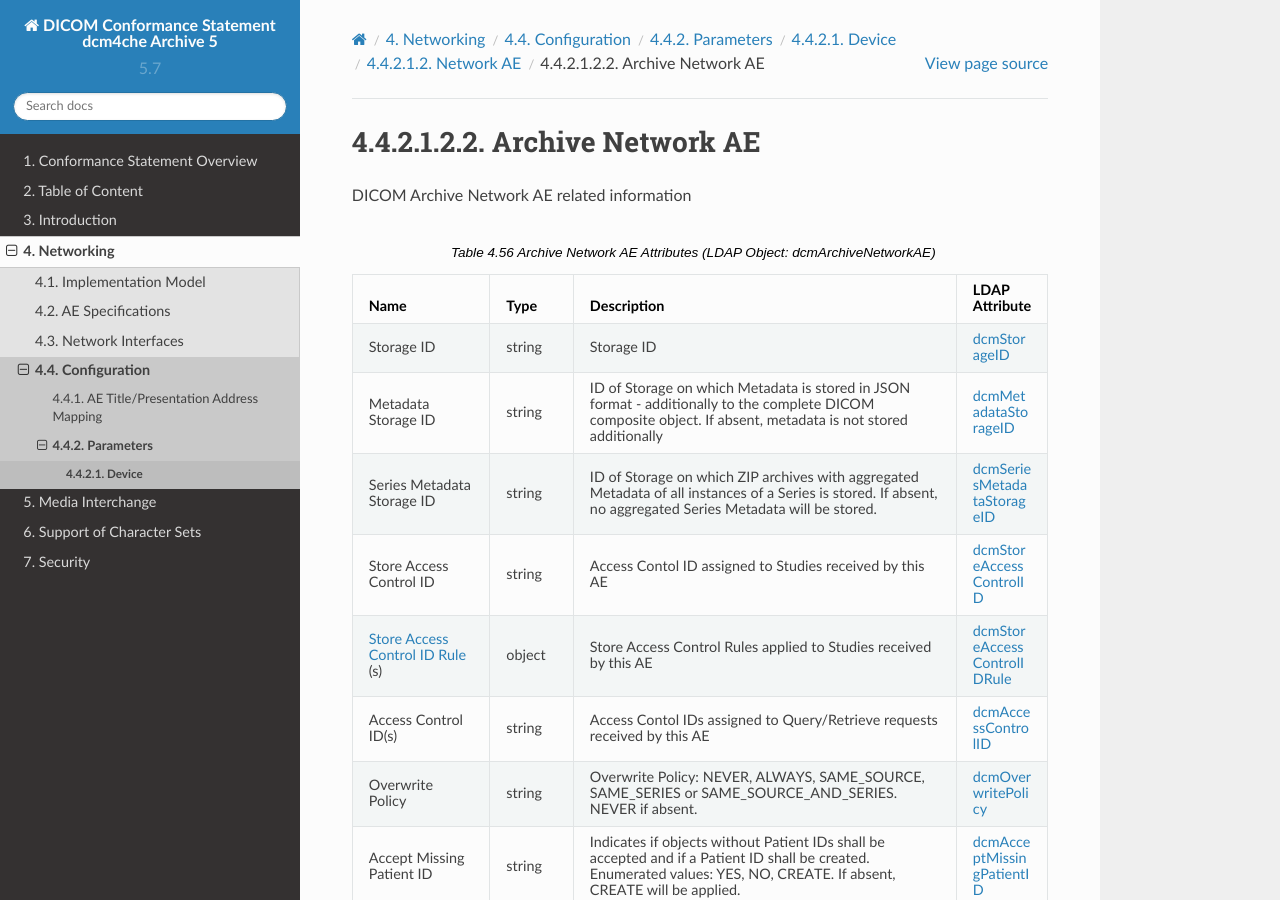
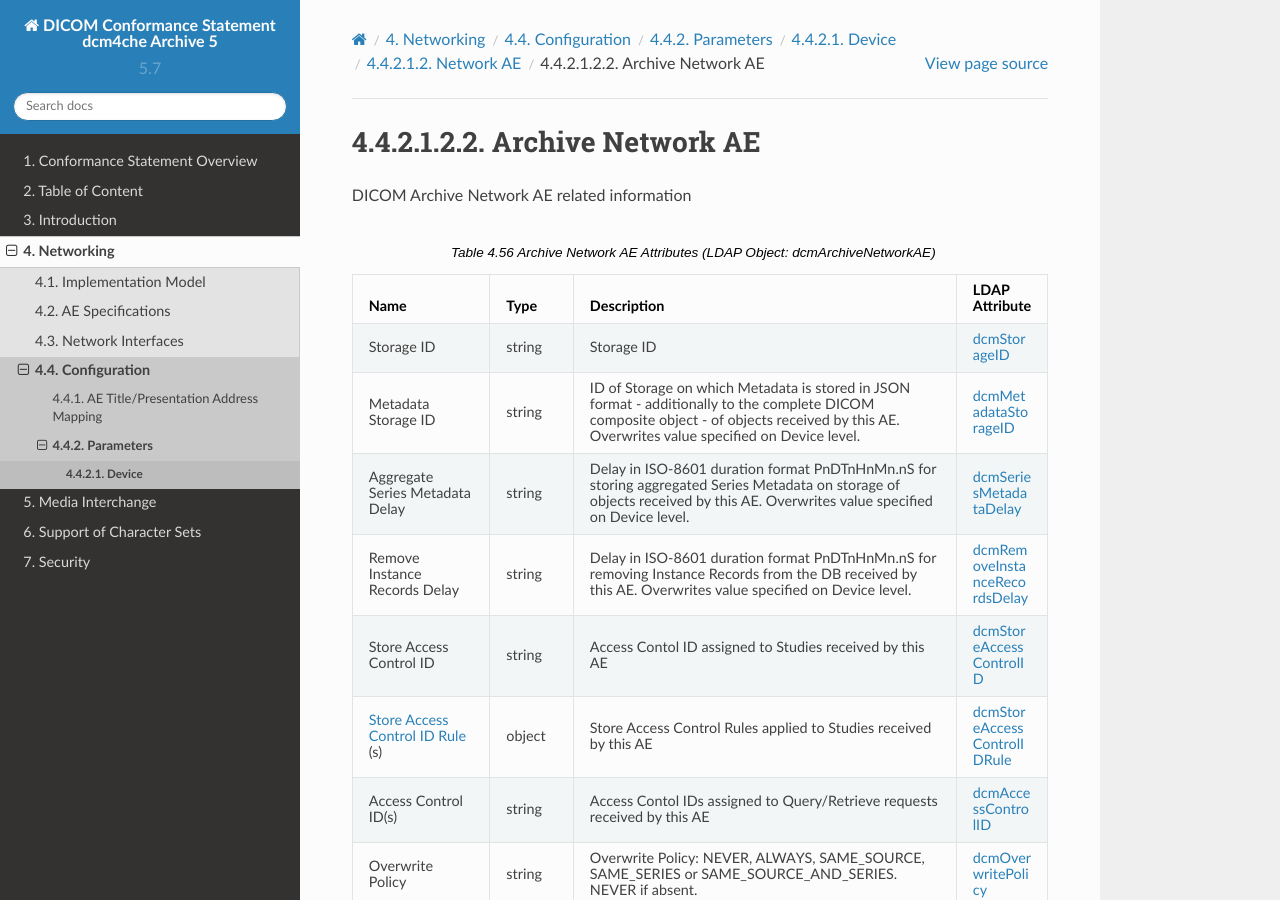
Before and after one commit to dcm4che/dcm4chee-arc-cs, a Sphinx documentation site: the page built from docs/networking/config/archiveNetworkAE.rst, in a window 1280 px wide and 900 px high. Built offline with Sphinx 7.4.7 and the Read the Docs theme 2.0.0, drawn with Linux system fonts in a browser that asks for light colours.

Commit message:
dcm4che/dcm4chee-arc-light#470: Delete Instance Records of Series from DB after configurable delay

```diff
--- a/docs/networking/config/archiveNetworkAE.rst
+++ b/docs/networking/config/archiveNetworkAE.rst
@@ -11,14 +11,18 @@
     .. _dcmStorageID:
 
     dcmStorageID_"
-    "Metadata Storage ID",string,"ID of Storage on which Metadata is stored in JSON format - additionally to the complete DICOM composite object. If absent, metadata is not stored additionally","
+    "Metadata Storage ID",string,"ID of Storage on which Metadata is stored in JSON format - additionally to the complete DICOM composite object - of objects received by this AE. Overwrites value specified on Device level.","
     .. _dcmMetadataStorageID:
 
     dcmMetadataStorageID_"
-    "Series Metadata Storage ID",string,"ID of Storage on which ZIP archives with aggregated Metadata of all instances of a Series is stored. If absent, no aggregated Series Metadata will be stored.","
-    .. _dcmSeriesMetadataStorageID:
+    "Aggregate Series Metadata Delay",string,"Delay in ISO-8601 duration format PnDTnHnMn.nS for storing aggregated Series Metadata on storage of objects received by this AE. Overwrites value specified on Device level.","
+    .. _dcmSeriesMetadataDelay:
 
-    dcmSeriesMetadataStorageID_"
+    dcmSeriesMetadataDelay_"
+    "Remove Instance Records Delay",string,"Delay in ISO-8601 duration format PnDTnHnMn.nS for removing Instance Records from the DB received by this AE. Overwrites value specified on Device level.","
+    .. _dcmRemoveInstanceRecordsDelay:
+
+    dcmRemoveInstanceRecordsDelay_"
     "Store Access Control ID",string,"Access Contol ID assigned to Studies received by this AE","
     .. _dcmStoreAccessControlID:
 
--- a/docs/networking/config/rsForwardRule.rst
+++ b/docs/networking/config/rsForwardRule.rst
@@ -4,14 +4,14 @@
 
 .. tabularcolumns:: |p{4cm}|l|p{8cm}|l|
 .. csv-table:: RESTful Forward Rule Attributes (LDAP Object: dcmRsForwardRule)
-    :header: Name ( :sup:`*` = required ), Type, Description, LDAP Attribute
+    :header: Name, Type, Description, LDAP Attribute
     :widths: 20, 7, 60, 13
 
-    "Name\ :sup:`*` ",string,"Arbitrary/Meaningful name of the RESTful Forward Rule","
+    "**Name**",string,"Arbitrary/Meaningful name of the RESTful Forward Rule","
     .. _cn:
 
     cn_"
-    "Target Base URL\ :sup:`*` ",string,"Target URL without operation specific part: http://<host>:<port>/dcm4chee-arc/aets/<aet>/rs/.","
+    "**Target Base URL**",string,"Target URL without operation specific part: http://<host>:<port>/dcm4chee-arc/aets/<aet>/rs/.","
     .. _dcmURI:
 
     dcmURI_"
```
Also changed, not shown: docs/networking/config/archiveDevice.rst (+12 -0 lines).
